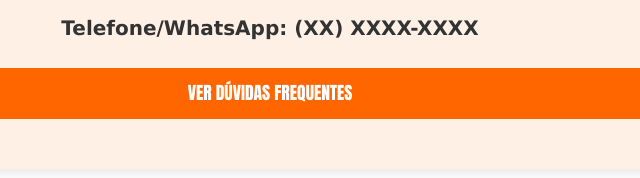
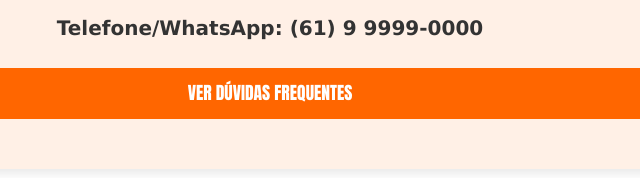
Before and after one commit to hagaele/Site-Responsivo---Bootstrap, a plain HTML site: page Paginas/façaseupedido.html in a window 1280 px wide. Shown: the part 814-992 px from the top of the page, 370-1010 px from the left. Drawn offline with nearby package versions, Linux system fonts and the light colour scheme.

Commit message:
façaseupedido.html

```diff
--- a/Paginas/façaseupedido.html
+++ b/Paginas/façaseupedido.html
@@ -71,7 +71,7 @@
 
             <h1 class="text-orange mb-4">Ficou com Mais Alguma Dúvida?</h1>
             <p class="text-dark-gray fs-5">Entre em contato através do nosso WhatsApp ou confira nossas Dúvidas Frequentes!</p>
-            <p class="text-dark-gray fs-5 fw-bold">Telefone/WhatsApp: (XX) XXXX-XXXX</p>
+            <p class="text-dark-gray fs-5 fw-bold">Telefone/WhatsApp: (61) 9 9999-0000</p>
             <a href="duvidas.html" class="custom-button mt-4">VER DÚVIDAS FREQUENTES</a>
         </div>
     </main>
```
